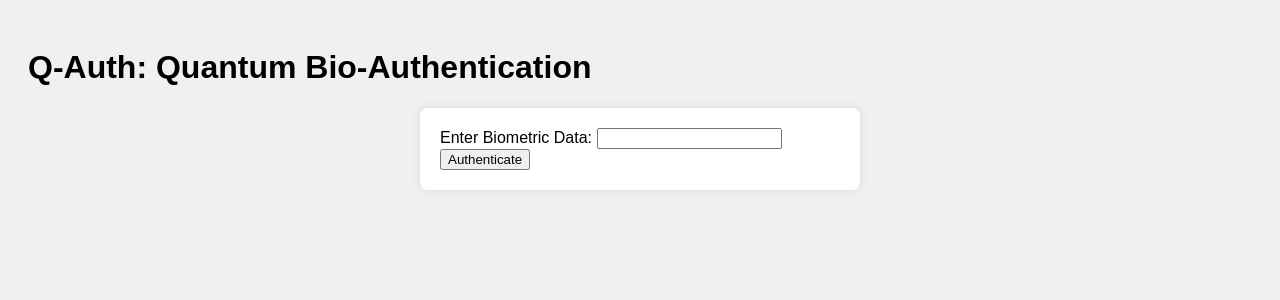
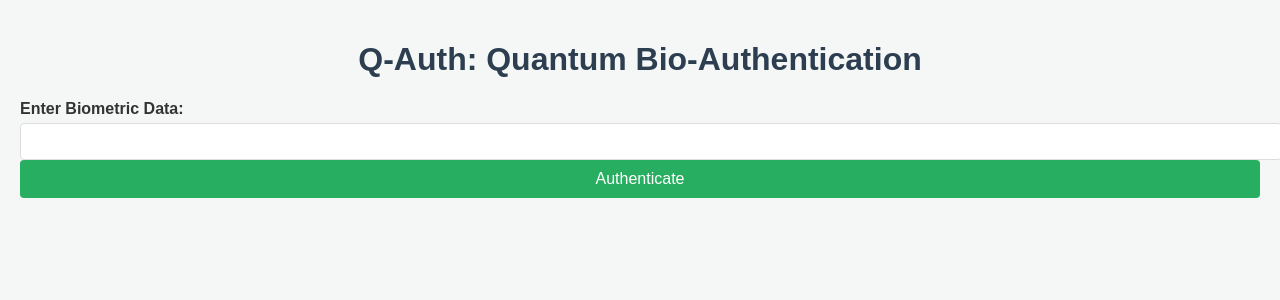
Before and after one commit to MyTruAI/QIL, a Flask app: page / in a window 1280 px wide. Shown: the top 300 px of the page. Run offline with Flask 2, Linux system fonts and the light colour scheme.

Commit message:
Update style.css

```diff
--- a/Q-Auth/static/style.css
+++ b/Q-Auth/static/style.css
@@ -1,32 +1,72 @@
 body {
-    font-family: Arial, sans-serif;
-    background-color: #f0f0f0;
+    font-family: 'Arial', sans-serif;
+    background-color: #f4f7f6;
+    color: #333;
     padding: 20px;
+    margin: 0;
 }
 
-#auth-form {
+.container {
+    max-width: 600px;
+    margin: 0 auto;
     background-color: #fff;
     padding: 20px;
     border-radius: 8px;
     box-shadow: 0 0 10px rgba(0, 0, 0, 0.1);
-    max-width: 400px;
-    margin: 0 auto;
+}
+
+h1 {
+    text-align: center;
+    font-size: 2em;
+    color: #2c3e50;
+}
+
+.input-group {
+    margin-bottom: 15px;
+}
+
+label {
+    display: block;
+    margin-bottom: 5px;
+    font-weight: bold;
+}
+
+input[type="text"] {
+    width: 100%;
+    padding: 10px;
+    border: 1px solid #ddd;
+    border-radius: 4px;
+}
+
+button {
+    width: 100%;
+    padding: 10px;
+    background-color: #27ae60;
+    color: #fff;
+    border: none;
+    border-radius: 4px;
+    font-size: 1em;
+    cursor: pointer;
+}
+
+button:hover {
+    background-color: #219150;
 }
 
 #result {
     margin-top: 20px;
     font-size: 1.2em;
-    color: #333;
+    text-align: center;
 }
 
 .loading {
-    color: blue;
+    color: #f39c12;
+}
+
+.success {
+    color: #27ae60;
 }
 
 .error {
-    color: red;
+    color: #e74c3c;
 }
-
-.success {
-    color: green;
-}
```
